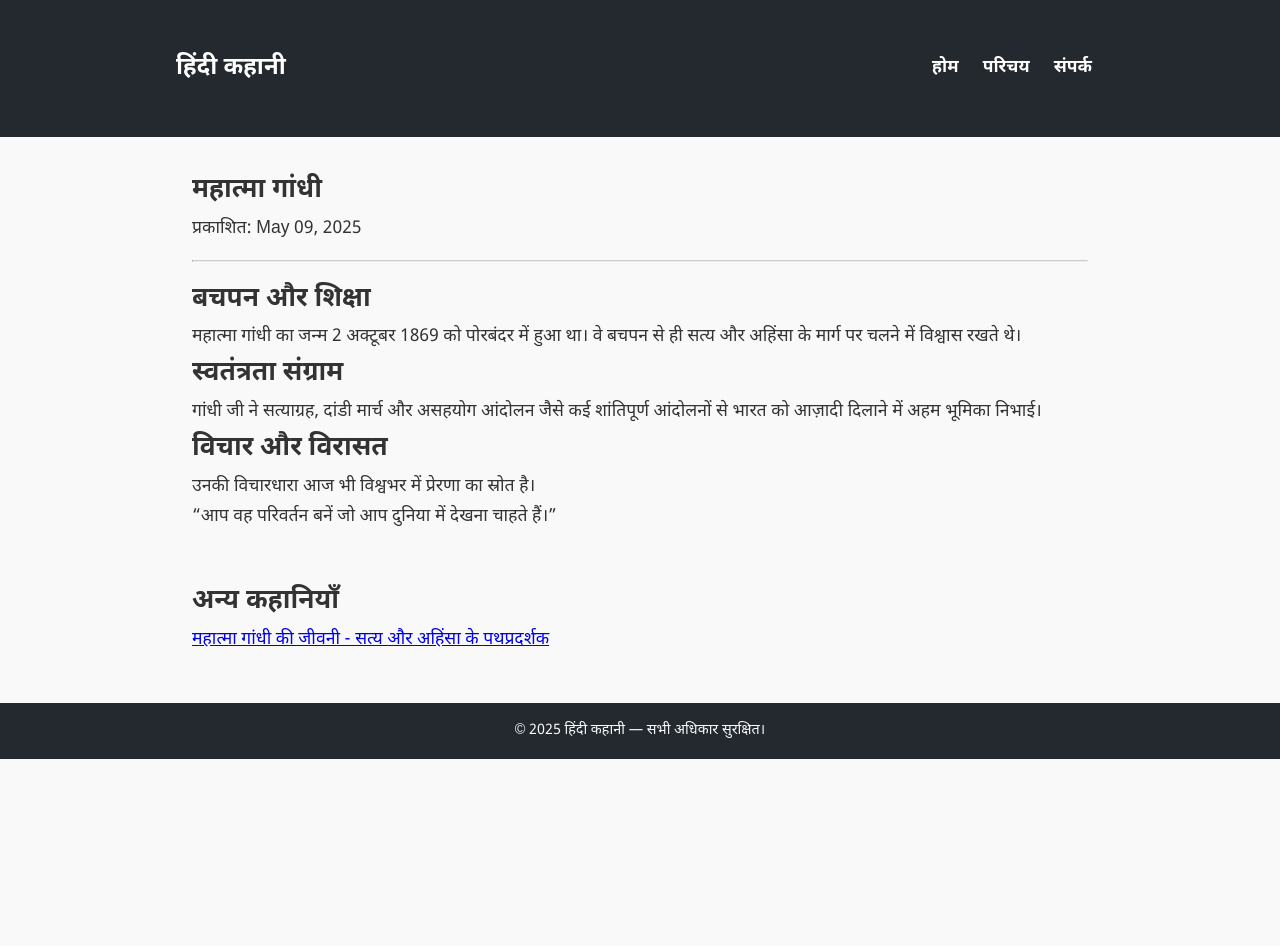
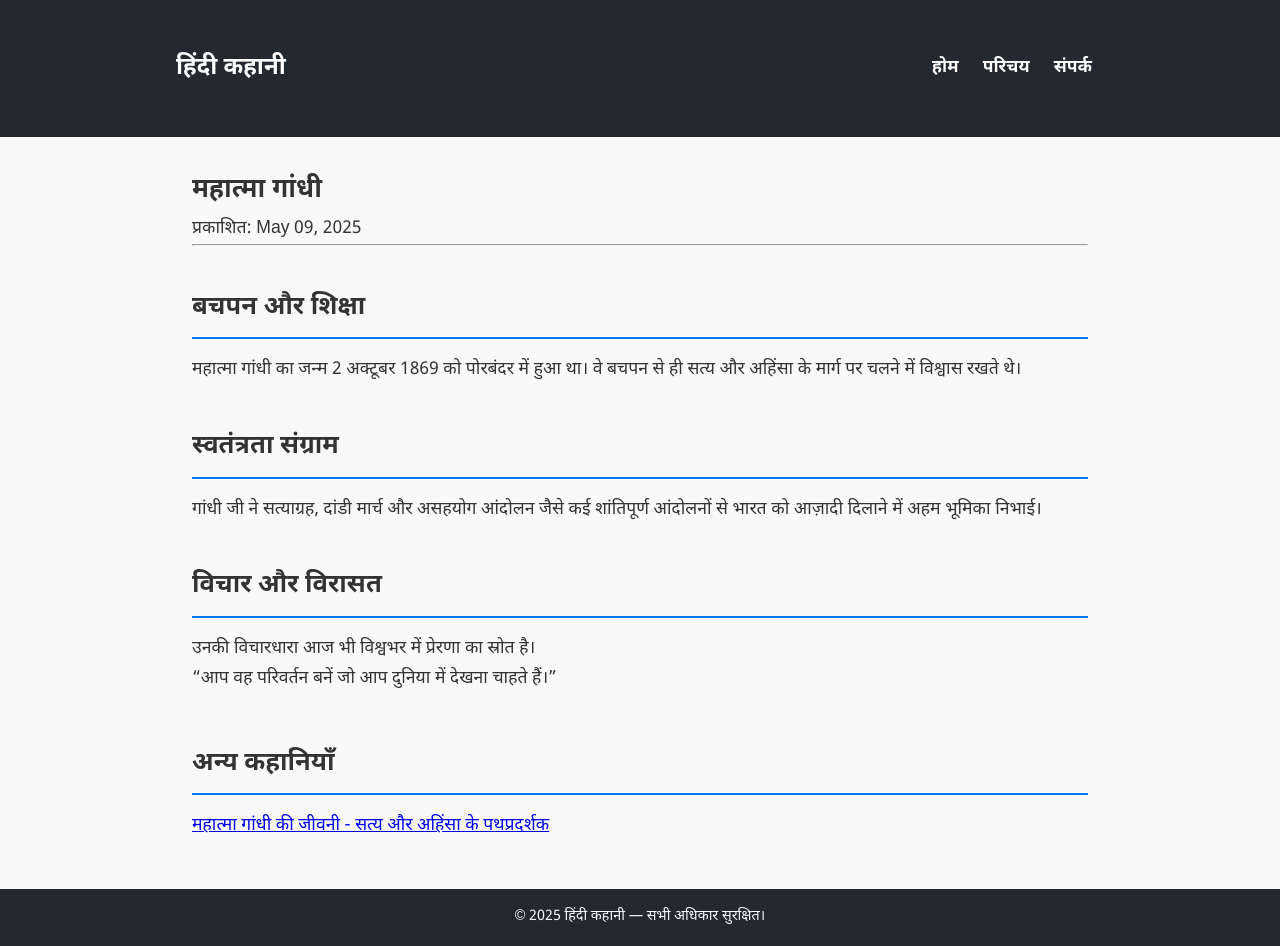
Before and after one commit to hindikahani/hindikahani.github.io, a Jekyll site: the page built from _posts/2025-05-09-mahatma-gandhi.md, in a window 1280 px wide and 946 px high. Built offline with Jekyll 4.4.1, drawn with Linux system fonts in a browser that asks for light colours.

Commit message:
Update post.html

```diff
--- a/_layouts/post.html
+++ b/_layouts/post.html
@@ -2,14 +2,17 @@
 layout: blog
 ---
 
-<article class="container">
-  <h1>{{ page.title }}</h1>
+<article class="container post-wrapper">
+  <h1 class="post-title">{{ page.title }}</h1>
   <p class="post-meta">प्रकाशित: {{ page.date | date: "%B %d, %Y" }}</p>
   {% if page.author %}
   <p class="post-meta">लेखक: {{ page.author }}</p>
   {% endif %}
-  <hr style="border-top: 1px solid #ccc; margin: 1rem 0;">
-  {{ content }}
+  <hr class="post-title-separator">
+
+  <div class="post-content">
+    {{ content }}
+  </div>
 
   <section style="margin-top: 3rem;">
     <h2 class="section-title">अन्य कहानियाँ</h2>
```
